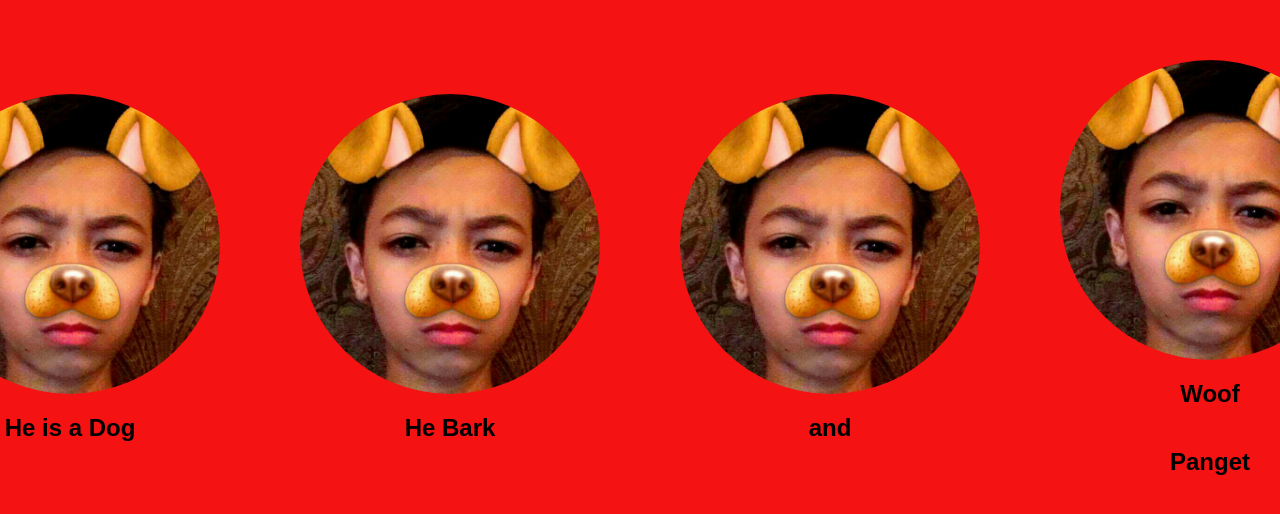
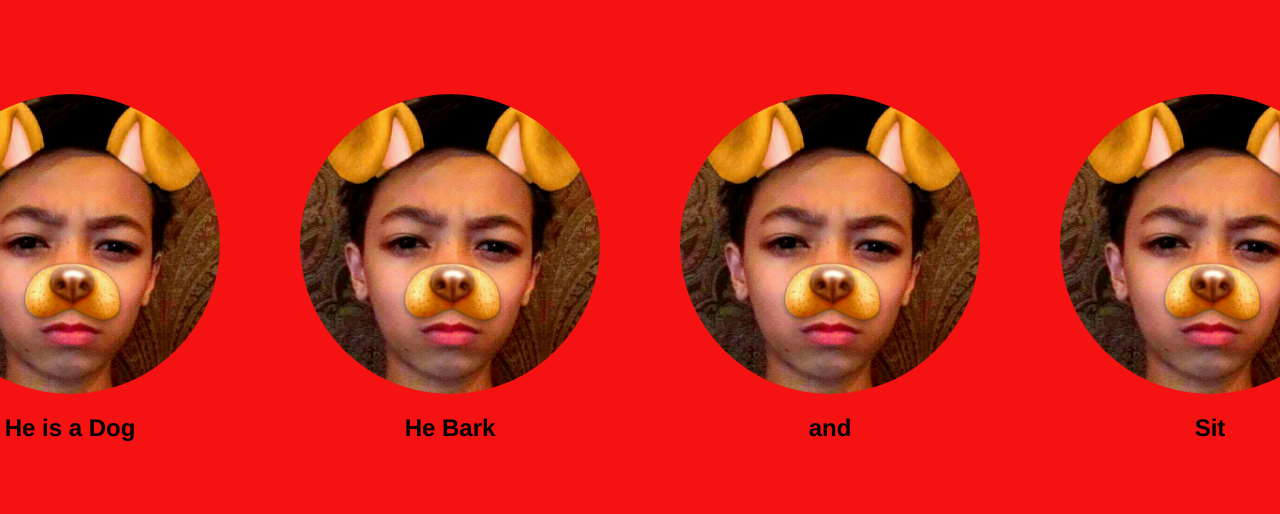
Before and after one commit to Kaelhust/index.html, a plain HTML site: page index.html in a window 1280 px wide. Shown: the part 130-644 px from the top of the page. Drawn offline with Linux system fonts and the light colour scheme.

Commit message:
Changes
bla bla

```diff
--- a/index.html
+++ b/index.html
@@ -22,8 +22,7 @@
    </div>
    <div class="images">
     <img src="images/Julius.jpg" alt="" />
-    <h2>Woof</h2>
-    <h2>Panget</h2>
+    <h2>Sit</h2>
    </div>
   </div>
  </body>
--- a/style.css
+++ b/style.css
@@ -1,5 +1,5 @@
 body {
-    font-family: Arial, sans-serif;
+    font-family: 'Franklin Gothic Medium', 'Arial Narrow', Arial, sans-serif ;
     display: flex;
     justify-content: center;
     align-items: center;
```
